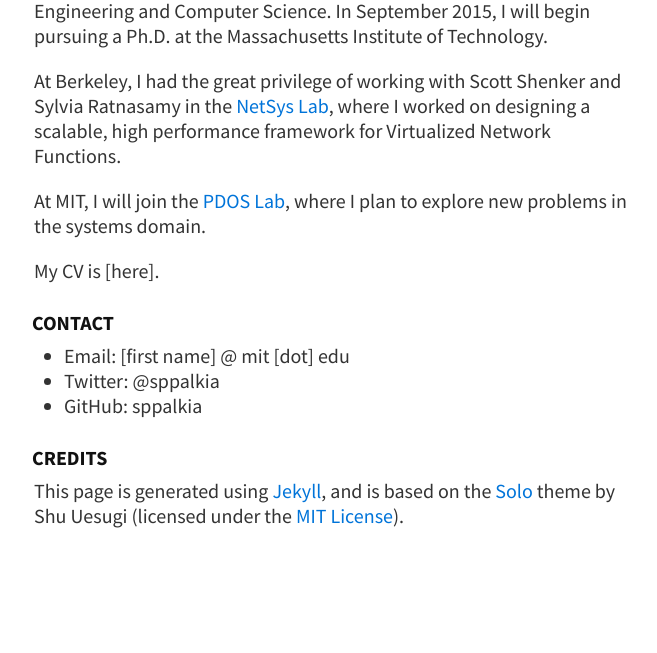
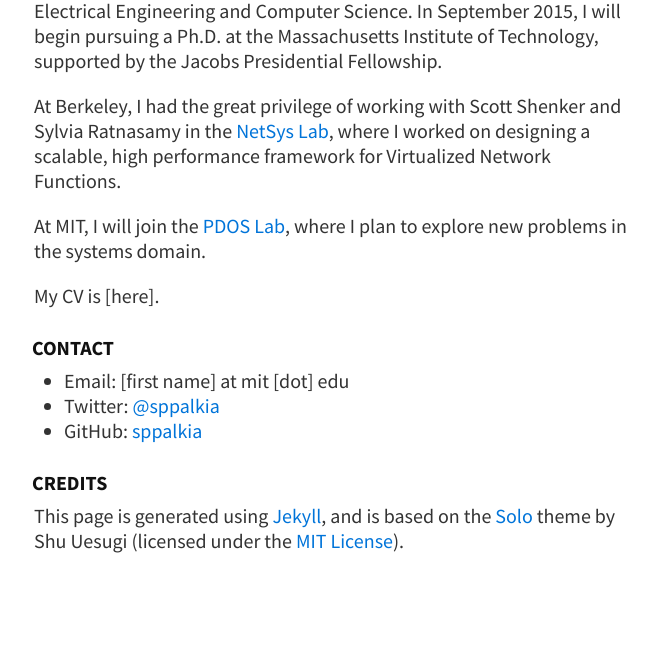
Before and after one commit to sppalkia/sppalkia.github.io, a Jekyll site: the page built from index.md, in a window 1280 px wide. Shown: the part 452-1105 px from the top of the page, without its empty margins (306-963 px from the left). Built offline with Jekyll 4.4.1, drawn with Linux system fonts in a browser that asks for light colours; before the commit the page ends 1080 px from its top, so only the background shows below that; some of the changed text lies outside the part shown.

Commit message:
text for fellowship, linked github and twitter

```diff
--- a/_includes/text/intro.md
+++ b/_includes/text/intro.md
@@ -1,3 +1,4 @@
-I recently graduated from UC Berkeley with a degree
+I recently finished my undergrad at UC Berkeley with a degree
 in Electrical Engineering and Computer Science. In September 2015, I will begin
-pursuing a Ph.D. at the Massachusetts Institute of Technology.
+pursuing a Ph.D. at the Massachusetts Institute of Technology, supported by the
+Jacobs Presidential Fellowship.
--- a/index.md
+++ b/index.md
@@ -13,9 +13,9 @@ layout: default
 
 ### Contact
 
-* Email: [first name] @ mit [dot] edu
-* Twitter: @sppalkia
-* GitHub: sppalkia
+* Email: [first name] at mit [dot] edu
+* Twitter: [@sppalkia](https://www.twitter.com/sppalkia)
+* GitHub: [sppalkia](https://github.com/sppalkia)
 
 
 ###### Credits
```
